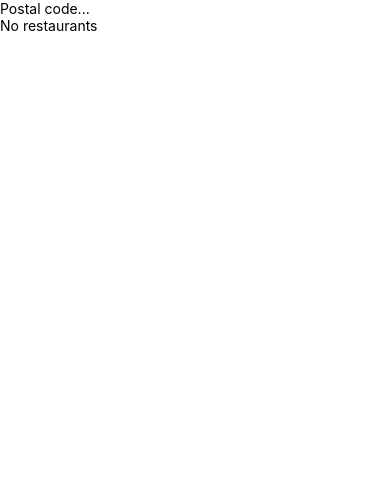
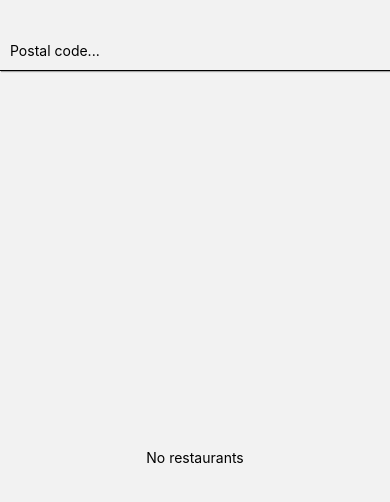
Before and after one commit to Nelsonochoam/skip, a React Native app: screen / in a window 390 px wide. Shown: the top 502 px of the page. Built offline with nearby package versions, Linux system fonts and the light colour scheme.

Commit message:
restaurants working

```diff
--- a/app/components/Info.tsx
+++ b/app/components/Info.tsx
@@ -1,8 +1,9 @@
 import React from 'react'
-import styled from 'styled-components'
 import { View, Text } from 'react-native'
 
-const Container = styled(View)`
+import styled from 'styled-components/native'
+
+const Container = styled.View`
     flex: 1;
     align-items: center;
     justify-content: center;
--- a/app/components/PostCodeSearch.tsx
+++ b/app/components/PostCodeSearch.tsx
@@ -1,15 +1,20 @@
 import React from 'react'
-import { TextInput, View } from 'react-native'
-import styled from 'styled-components'
+
+import styled from 'styled-components/native'
+
 import Colors from '../constants/colors'
 
-const Container = styled(View)``
+const Container = styled.View`
+    padding-top: 30px;
+    border-bottom: ${Colors.lightGrey};
+    border-bottom-width: 1px;
+    background-coolor: ${Colors.white};
+    box-shadow: 1px 1px 1px ${Colors.midGrey};
+`
 
-const PostCodeInput = styled(TextInput)`
+const PostCodeInput = styled.TextInput`
     height: 40px;
     padding: 10px;
-    border-bottom-color: ${Colors.skipOrange};
-    border-bottom-width: 2px;
 `
 
 interface IProps {
--- /dev/null
+++ b/app/components/RatingBadge.tsx
@@ -0,0 +1,24 @@
+import React from 'react'
+import styled from 'styled-components/native'
+import { Text } from 'react-native'
+import Colors from '../constants/colors'
+
+const Badge = styled.View`
+    padding: 2px 5px;
+    background-color: ${Colors.skipOrange};
+    border-radius: 2px;
+    max-with: 20px;
+    align-self: flex-end;
+`
+
+interface IProps {
+    avgRating: number
+}
+
+export const RatingBadge: React.FC<IProps> = ({ avgRating }) => {
+    return (
+        <Badge>
+            <Text>{avgRating}</Text>
+        </Badge>
+    )
+}
--- /dev/null
+++ b/app/components/Restaurant.tsx
@@ -0,0 +1,65 @@
+import React from 'react'
+import { Image, Text } from 'react-native'
+import { SkipRestaurant } from '../api/skip_api'
+import styled from 'styled-components/native'
+import Colors from '../constants/colors'
+import { RatingBadge } from './RatingBadge'
+
+
+const Card = styled.View`
+    border-radius: 10px;
+    box-shadow: 5px 5px 5px ${Colors.lightGrey};
+`
+
+const Description = styled.View`
+    padding: 15px;
+    flex-direction: row;
+    align-items: center;
+`
+
+const RestaurantInfo = styled.View`
+    flex: 0.5;
+`
+
+const Ratings = styled.View`
+    flex: 0.5;
+`
+
+const Heading = styled.View`
+    height: 150px;
+    background-color: ${Colors.lightGrey};
+    width: 100$
+`
+
+const Logo = styled(Image)`
+    width: 50px;
+    height: 50px;
+    margin-left: 20px;
+    margin-top: -30px;
+    box-shadow: 5px 5px 5px ${Colors.lightGrey};
+`
+
+
+interface IProps {
+    restaurant: SkipRestaurant
+}
+
+export const Restaurant: React.FC<IProps> = ({ restaurant }) => {
+    console.warn(restaurant)
+
+    return (
+        <Card>
+            <Heading />
+
+            <Logo source={{ uri: "http://d30v2pzvrfyzpo.cloudfront.net/uk/images/restaurants/102215.gif" }} resizeMode={'contain'} />
+            <Description>
+                <RestaurantInfo>
+                    <Text>{restaurant?.Name}</Text>
+                </RestaurantInfo>
+                <Ratings>
+                    <RatingBadge avgRating={restaurant.Rating?.Average} />
+                </Ratings>
+            </Description>
+        </Card>
+    )
+}
--- a/app/components/RestaurantList.tsx
+++ b/app/components/RestaurantList.tsx
@@ -1,8 +1,18 @@
 import React from 'react'
+import { FlatList } from 'react-native'
+
 import _ from 'lodash'
+import styled from 'styled-components/native'
+
 import { Info } from './Info'
 import { SkipRestaurant } from '../api/skip_api'
-import { FlatList, Text } from 'react-native'
+import { Restaurant } from './Restaurant'
+
+
+const List = styled(FlatList)`
+    padding: 10px
+`
+
 
 interface IProps {
     restaurants: SkipRestaurant[]
@@ -11,8 +21,8 @@ interface IProps {
 export const RestaurantList: React.FC<IProps> = ({ restaurants }) => {
     const noRestaurants = _.isEmpty(restaurants)
 
-    const renderRestaurant = () => {
-
+    const renderRestaurant = ({ item }: { item: SkipRestaurant }) => {
+        return <Restaurant restaurant={item} />
     }
 
     if (noRestaurants) {
@@ -20,10 +30,10 @@ export const RestaurantList: React.FC<IProps> = ({ restaurants }) => {
     }
 
     return (
-        <FlatList
+        <List
             data={restaurants}
             renderItem={renderRestaurant}
-            keyExtractor={item => item['Id']}
+            keyExtractor={(item: SkipRestaurant) => _.uniqueId('restaurant_')}
         />
     )
 }
--- a/app/constants/colors.tsx
+++ b/app/constants/colors.tsx
@@ -1,4 +1,8 @@
 
 export default {
-    skipOrange: '#EFAD1D'
+    skipOrange: '#EFAD1D',
+    lightGrey: '#E8E8E8',
+    midGrey: '#A8A8A8',
+    white: "#FFFFFF",
+    backgroundGrey: "#F2F2F2"
 }
--- a/app/containers/RestaurantsContainer.tsx
+++ b/app/containers/RestaurantsContainer.tsx
@@ -1,35 +1,46 @@
 import React, { useState } from 'react'
-import { View } from 'react-native'
+import { SafeAreaView } from 'react-native'
 
-import styled from 'styled-components'
+import styled from 'styled-components/native'
 import _ from 'lodash'
 
 import { PostCodeSearch } from '../components/PostCodeSearch'
 import RestaurantService from '../services/restaurant.service'
 import { RestaurantList } from '../components/RestaurantLIst'
+import { SkipRestaurant } from '../api/skip_api'
+import Colors from '../constants/colors'
 
 
-const Container = styled(View)`
+const Container = styled.View`
+    background-color: ${Colors.backgroundGrey};
+    flex: 1;
+`
+
+const StyledSafeArea = styled(SafeAreaView)`
     flex: 1;
 `
 
 export const RestaurantsContainer = () => {
     const [postCode, setPostCode] = useState('')
-    const [restaurants, setResturants] = useState([])
+    const [restaurants, setResturants] = useState([] as SkipRestaurant[])
 
     const onPostCodeChange = (newPostCode: string) => {
         setPostCode(newPostCode)
-        _.debounce(refereshRestaurants, 500)(postCode)
+        debounceRefereshRestaurants(postCode)
     }
 
     const refereshRestaurants = (postalCode: string) => {
         RestaurantService.retrieveRestaurants(postCode)
+            .then((rests) => setResturants(rests))
     }
+    const debounceRefereshRestaurants = _.debounce(refereshRestaurants, 1000)
 
     return (
-        <Container>
-            <PostCodeSearch value={postCode} onTextChange={onPostCodeChange} />
-            <RestaurantList restaurants={restaurants} />
-        </Container>
+        <StyledSafeArea>
+            <Container>
+                <PostCodeSearch value={postCode} onTextChange={onPostCodeChange} />
+                <RestaurantList restaurants={restaurants} />
+            </Container>
+        </StyledSafeArea>
     )
 }
--- a/app/services/restaurant.service.ts
+++ b/app/services/restaurant.service.ts
@@ -1,14 +1,14 @@
-import { ISkipApi, SkipApi } from "../api/skip_api";
+import { ISkipApi, SkipApi, SkipRestaurant } from "../api/skip_api";
 import { SkipApiMock } from "../api/skip_api.mock";
 
 class RestaurantService {
     constructor(private skipApi: ISkipApi) { }
 
-    retrieveRestaurants(postCode: string): Promise<unknown> {
+    retrieveRestaurants(postCode: string): Promise<SkipRestaurant[]> {
         return this.skipApi.restaurantsByPostCode(postCode)
     }
 }
 
 // @ts-ignore
-const api = process.env === 'TEST' ? new SkipApiMock() : new SkipApi()
-export default new RestaurantService(api)
+// const api = process.env === 'TEST' ? new SkipApiMock() : new SkipApi()
+export default new RestaurantService(new SkipApiMock())
--- a/tests/mocks/restaurants.mocks.ts
+++ b/tests/mocks/restaurants.mocks.ts
@@ -4,7 +4,7 @@ export const restaurants =
     [
         {
             "Id": 102215,
-            "Name": "TEST_DP_1",
+            "Name": "Beijing Spring",
             "UniqueName": "test_dp-london-london",
             "Address": {
                 "City": "London",
@@ -19,7 +19,7 @@ export const restaurants =
             "Longitude": 0,
             "Rating": {
                 "Count": 0,
-                "Average": 0,
+                "Average": 8.5,
                 "StarRating": 0
             },
             "RatingStars": 0,
```
